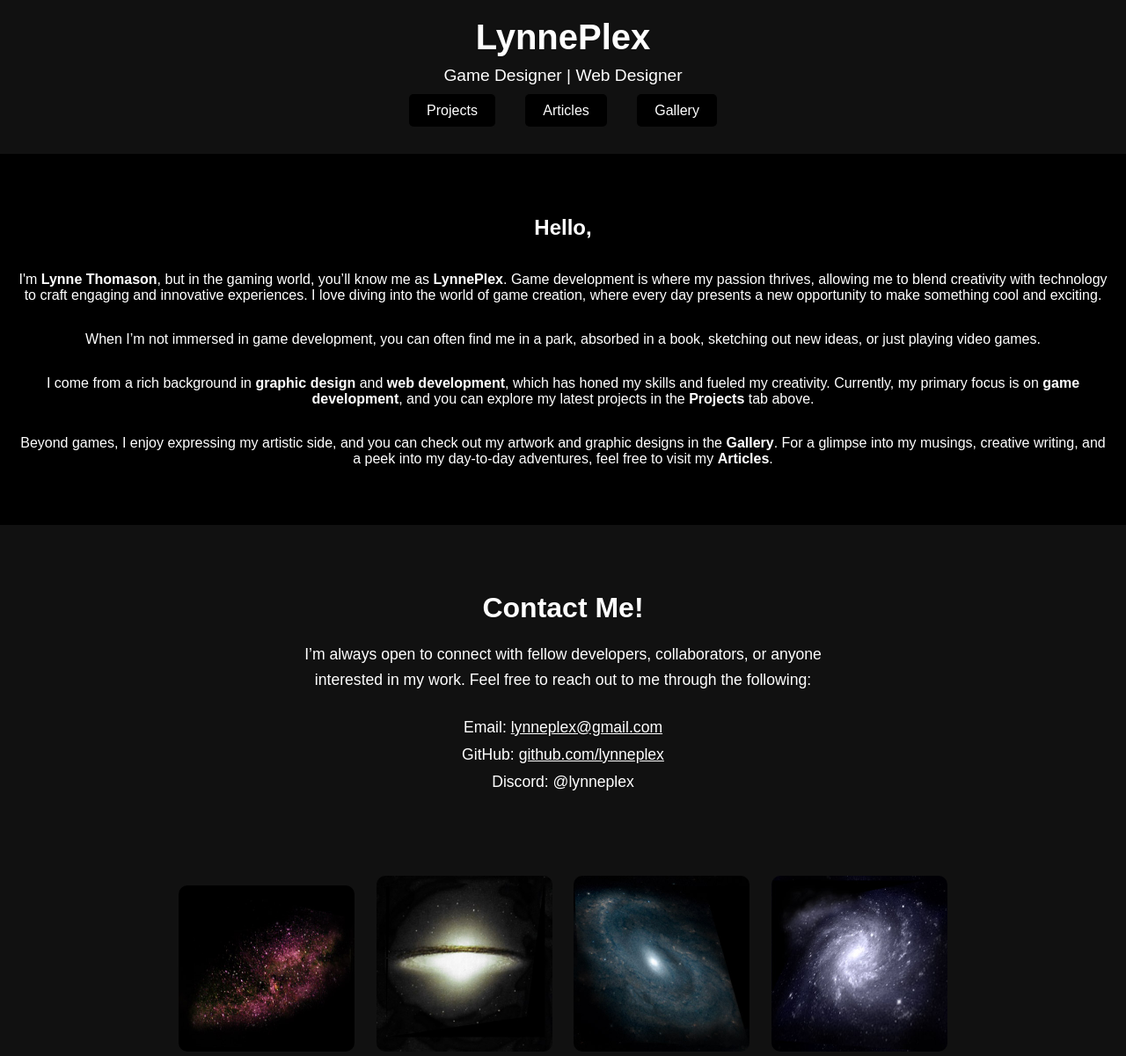
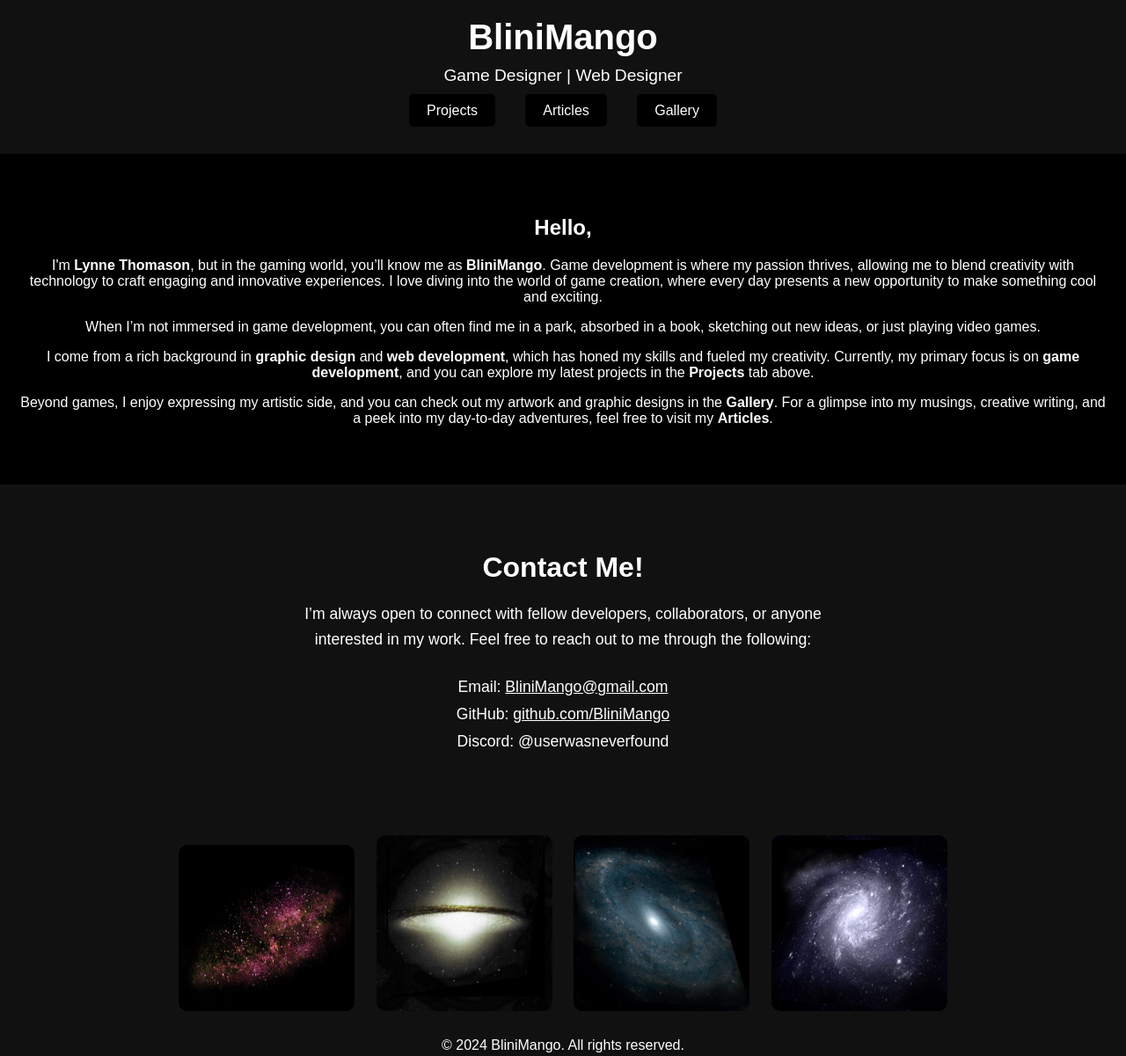
Before and after one commit to LynnePLex/portfolio-website, a plain HTML site: page index.html in a window 1280 px wide. Shown: the top 1201 px of the page at 88% size. Drawn offline with Linux system fonts and the light colour scheme.

Commit message:
Name Update

```diff
--- a/index.html
+++ b/index.html
@@ -3,12 +3,12 @@
 <head>
     <meta charset="UTF-8">
     <meta name="viewport" content="width=device-width, initial-scale=1.0">
-    <title>LynnePlex | Home</title>
+    <title>BliniMango | Home</title>
     <link rel="stylesheet" href="style.css">
 </head>
 <body>
     <header>
-        <h1>LynnePlex</h1>
+        <h1>BliniMango</h1>
         <p>Game Designer | Web Designer</p>
         <nav>
             <a href="projects.html">Projects</a>
@@ -18,9 +18,10 @@
     </header>
 
     <section id="intro">
-        <!-- <img src="pictures/fallofoctaviaimg.png" alt="LynnePlex Image"> -->
+        <!-- <img src="pictures/fallofoctaviaimg.png" alt="BliniMango Image"> -->
+        <div id="intro-text">
             <h2>Hello,</h2>
-            <p>I'm <strong>Lynne Thomason</strong>, but in the gaming world, you’ll know me as <strong>LynnePlex</strong>. Game development is where my passion thrives, allowing me to blend creativity with technology to craft engaging and innovative experiences. I love diving into the world of game creation, where every day presents a new opportunity to make something cool and exciting.</p>
+            <p>I'm <strong>Lynne Thomason</strong>, but in the gaming world, you’ll know me as <strong>BliniMango</strong>. Game development is where my passion thrives, allowing me to blend creativity with technology to craft engaging and innovative experiences. I love diving into the world of game creation, where every day presents a new opportunity to make something cool and exciting.</p>
             <p>When I’m not immersed in game development, you can often find me in a park, absorbed in a book, sketching out new ideas, or just playing video games.</p>
             <p>I come from a rich background in <strong>graphic design</strong> and <strong>web development</strong>, which has honed my skills and fueled my creativity. Currently, my primary focus is on <strong>game development</strong>, and you can explore my latest projects in the <strong>Projects</strong> tab above.</p>
             <p>Beyond games, I enjoy expressing my artistic side, and you can check out my artwork and graphic designs in the <strong>Gallery</strong>. For a glimpse into my musings, creative writing, and a peek into my day-to-day adventures, feel free to visit my <strong>Articles</strong>.</p>
@@ -31,9 +32,9 @@
         <h2>Contact Me!</h2>
         <p>I’m always open to connect with fellow developers, collaborators, or anyone interested in my work. Feel free to reach out to me through the following:</p>
         <ul>
-            <li>Email: <a href="mailto:lynneplex@gmail.com">lynneplex@gmail.com</a></li>
-            <li>GitHub: <a href="https://github.com/lynneplex">github.com/lynneplex</a></li>
-            <li>Discord: @lynneplex</li>
+            <li>Email: <a href="mailto:BliniMango@gmail.com">BliniMango@gmail.com</a></li>
+            <li>GitHub: <a href="https://github.com/BliniMango">github.com/BliniMango</a></li>
+            <li>Discord: @userwasneverfound</li>
         </ul>
     </section>
 
@@ -42,6 +43,7 @@
         <img src="/pictures/galaxy_b.jpg" alt="Galaxy 2">
         <img src="/pictures/galaxy_c.jpg" alt="Galaxy 3">
         <img src="/pictures/galaxy_d.jpg" alt="Galaxy 4">
+        <p>&copy; 2024 BliniMango. All rights reserved.</p>
     </footer>
 </body>
 </html>
```
Also changed, not shown: blogs.html (+3 -3 lines), gallery.html (+3 -3 lines), projects.html (+3 -2 lines).
